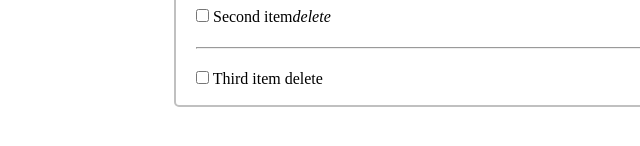
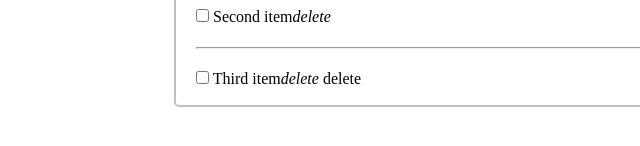
Before and after one commit to RomnSh/RomnSh, a plain HTML site: page index.html in a window 1280 px wide. Shown: the part 322-468 px from the top of the page, 146-786 px from the left. Drawn offline with Linux system fonts and the light colour scheme.

Commit message:
Update index.html

```diff
--- a/index.html
+++ b/index.html
@@ -19,7 +19,7 @@
       delete</span>--><br><hr>
     <input type="checkbox" name="item2" value=""> <span> Second item</span><i class="material-icons">delete</i><!--<span class="material-symbols-outlined">
     delete</span>--><br><hr>
-    <input type="checkbox" name="item3" value=""> <span>Third item</span><!--<span> <i class="material-icons">delete</i><span class="material-symbols-outlined">-->
+    <input type="checkbox" name="item3" value=""> <span>Third item</span><i class="material-icons">delete</i> <!--<span class="material-symbols-outlined">-->
     delete</span>
   </div>
 </body>
```
